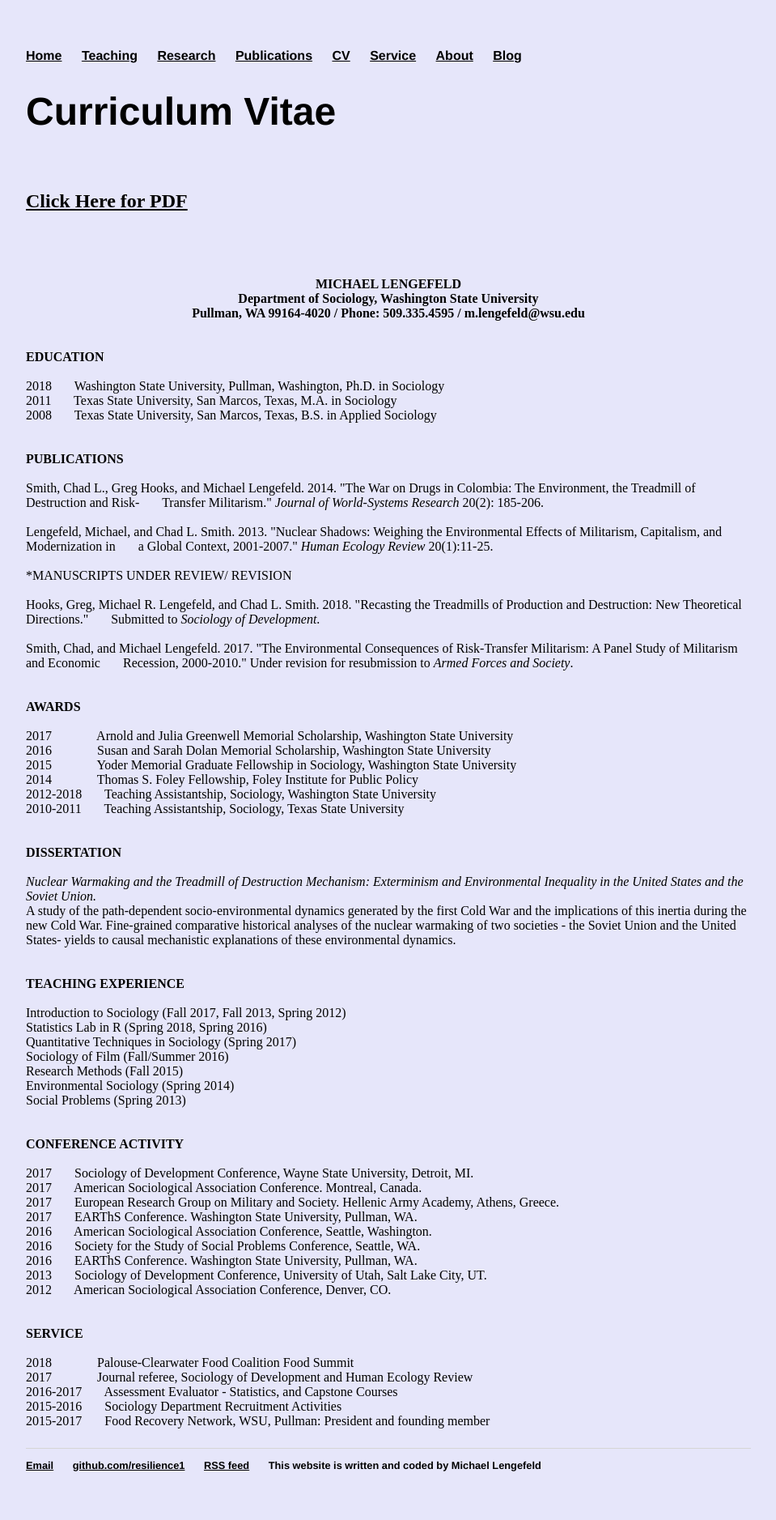
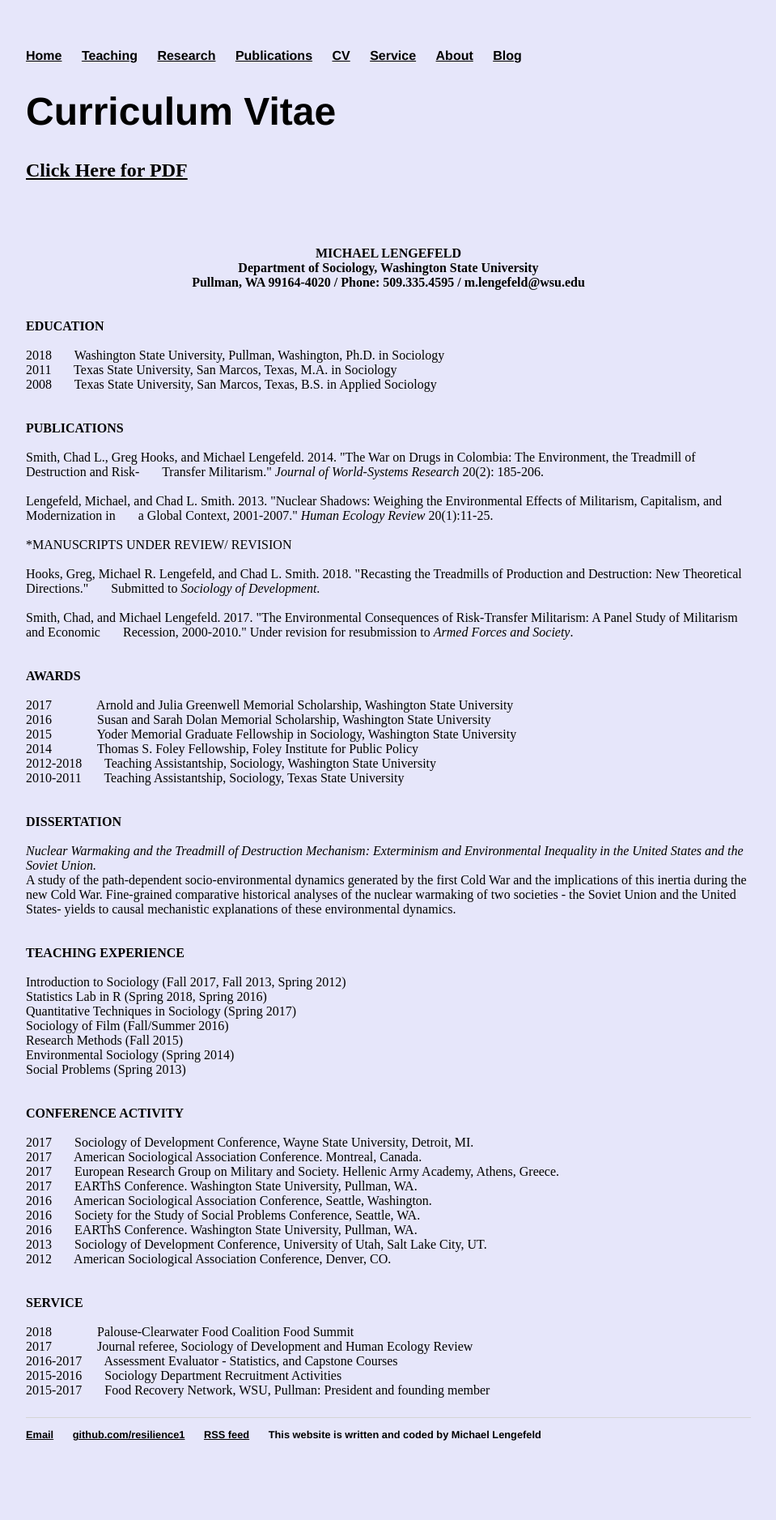
Before and after one commit to resilience1/resilience1.github.io, a Jekyll site: the page built from cv/index.html, in a window 1280 px wide. Shown: the whole page at 81% size, without its empty margins (160-1119 px from the left). Built offline with Jekyll 4.4.1, drawn with Linux system fonts in a browser that asks for light colours; nearby versions of some CDN libraries; after the commit the page ends 1839 px from its top, so only the background shows below that.

Commit message:
Update index.html

```diff
--- a/cv/index.html
+++ b/cv/index.html
@@ -3,7 +3,7 @@
 title: Michael Lengefeld CV
 ---
 <div class="blurb">
-	<font size"6"><h1>Curriculum Vitae</h1><br></font>
+	<font size"5"><h1>Curriculum Vitae</h1></font>
 
 
 	<h2 font-size="4"><a href="https://github.com/resilience1/resilience1.github.io/files/2011112/Lengefeld_CV_2018.pdf">
```
